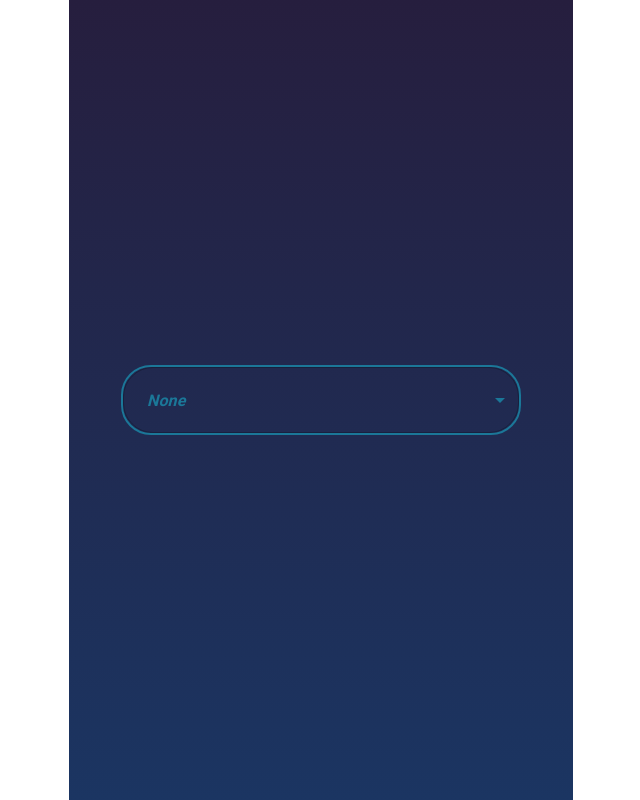
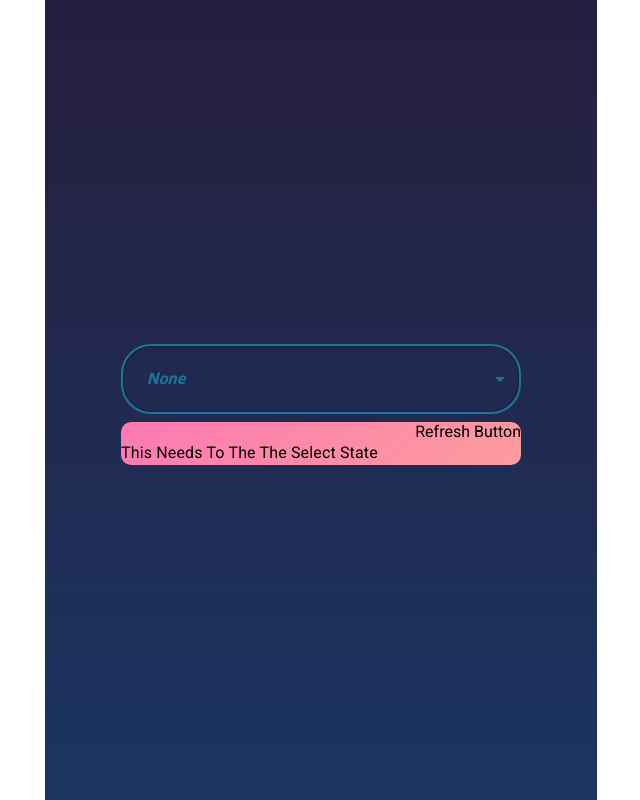
Before and after one commit to Mo-Seleman/crypto-widget, a React (Create React App) app: page / in a window 1280 px wide. Shown: the whole page, without its empty margins (319-959 px from the left). Built offline with nearby package versions, Linux system fonts and the light colour scheme.

Commit message:
Main Display
Working On Main Display About To Move State From Select Menu Into Main Display

```diff
--- a/src/App.js
+++ b/src/App.js
@@ -1,15 +1,24 @@
 import React from "react";
 import CoinSelector from "./components/CoinSelector";
 import Box from "@mui/material/Box";
-import Container from "@mui/material/Container";
+import MainDisplay from "./components/MainDisplay";
 
 function App() {
   return (
-    <Container maxWidth="sm" sx={{ display: 'flex', justifyContent: 'center', alignItems: 'center', height: '100vh', }}>
-      <Box sx={{ width: '100%', height: '100%',  backgroundImage: 'linear-gradient(to top, #1b3562 0%, #261e3e 100%)', display: 'flex', alignItems: 'center', justifyContent: 'center' }}>
-        <CoinSelector />
-      </Box>
-    </Container>
+    <Box
+      sx={{
+        width: "100%",
+        height: "100%",
+        backgroundImage: "linear-gradient(to top, #1b3562 0%, #261e3e 100%)",
+        display: "flex",
+        flexDirection: 'column',
+        alignItems: "center",
+        justifyContent: "center",
+      }}
+    >
+      <CoinSelector />
+      <MainDisplay />
+    </Box>
   );
 }
 
--- a/src/components/CoinSelector.js
+++ b/src/components/CoinSelector.js
@@ -1,7 +1,7 @@
 import React from "react";
 import { useState } from "react";
 import { createTheme, FormControl, MenuItem, Select, ThemeProvider } from "@mui/material";
-import { Box } from "@mui/system";
+import Box from "@mui/material/Box";
 
 const theme = createTheme({
   palette: {
--- /dev/null
+++ b/src/components/MainDisplay.js
@@ -0,0 +1,27 @@
+import React from "react";
+import Box from "@mui/material/Box";
+import { Typography } from "@mui/material";
+
+export default function MainDisplay() {
+  return (
+    <Box
+      style={{
+        minWidth: "400px",
+        backgroundImage: "linear-gradient(135deg, #fd79b3 0%, #fd9c9d 100%)",
+        borderRadius: "10px",
+      }}
+    >
+      <Box
+        style={{
+          display: "flex",
+          justifyContent: "flex-end",
+        }}
+      >
+        Refresh Button
+      </Box>
+      <Box>
+        <Typography>This Needs To The The Select State</Typography>
+      </Box>
+    </Box>
+  );
+}
--- a/src/index.js
+++ b/src/index.js
@@ -1,12 +1,20 @@
 import React from "react";
 import ReactDOM from "react-dom/client";
 import App from "./App";
-import { Container } from "@mui/material";
+import Container from "@mui/material/Container";
 
 const root = ReactDOM.createRoot(document.getElementById("root"));
 root.render(
   <React.StrictMode>
-    <Container maxWidth="sm">
+    <Container
+      maxWidth="sm"
+      sx={{
+        display: "flex",
+        justifyContent: "center",
+        alignItems: "center",
+        height: "100vh",
+      }}
+    >
       <App />
     </Container>
   </React.StrictMode>
```
Also changed, not shown: src/assets/refresh.svg (added).
